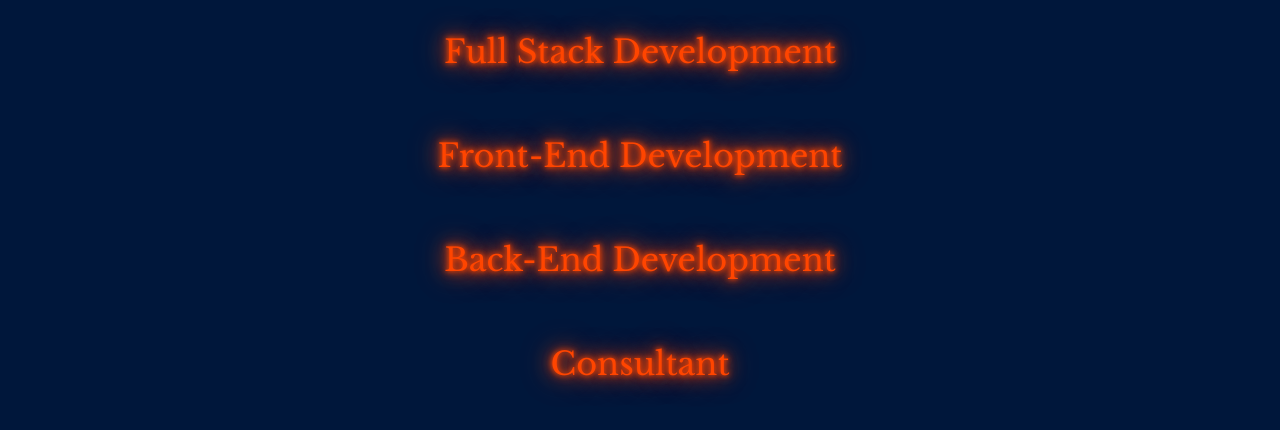
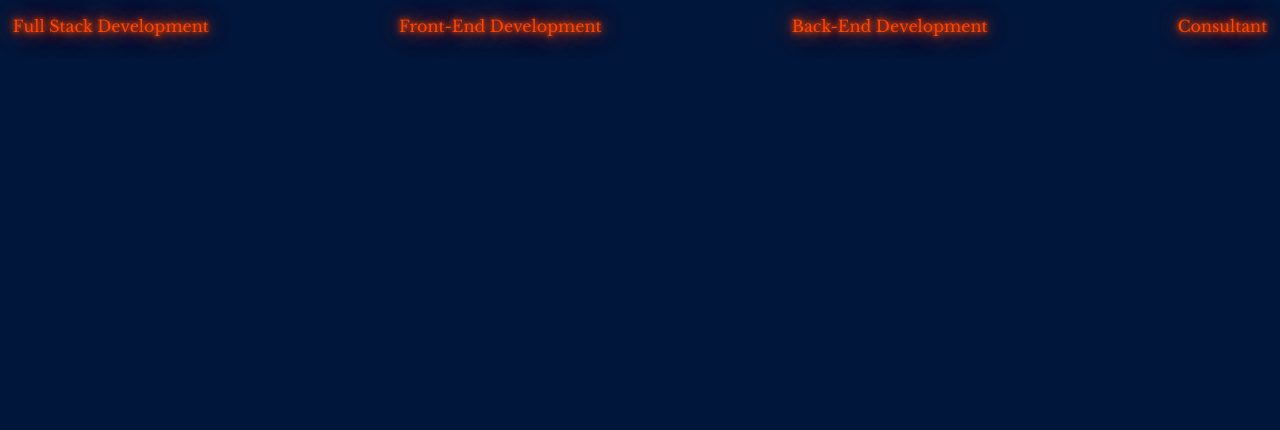
Before and after one commit to Lauta2712/personal-portfolio, a React (Create React App) app: page /services in a window 1280 px wide. Shown: the top 430 px of the page. Built offline with nearby package versions, Linux system fonts and the light colour scheme.

Commit message:
cambios en estilos y funcionalidades

```diff
--- a/src/components/Navbar/Navbar.jsx
+++ b/src/components/Navbar/Navbar.jsx
@@ -13,9 +13,9 @@ const Navbar = () => {
                 <Link to="/about" className={styles.link}>
                     About
                 </Link>
-                <Link to="/services" className={styles.link}>
+                {/* <Link to="/services" className={styles.link}>
                     What can I offer?
-                </Link>
+                </Link> */}
             </div>
         </nav>
     );
--- a/src/components/Projects/Projects.module.css
+++ b/src/components/Projects/Projects.module.css
@@ -4,7 +4,7 @@ body {
 
 .projectsContainer {
   max-width: 100vw;
-  margin-bottom: 10rem;
+  /* margin-bottom: 8rem; */
 }
 
 .projects {
--- a/src/index.css
+++ b/src/index.css
@@ -1,5 +1,5 @@
 body {
-  background-color: #00173B;
+  background-color: #00173B !important;
   margin: 0;
   font-family: -apple-system, BlinkMacSystemFont, 'Segoe UI', 'Roboto', 'Oxygen',
     'Ubuntu', 'Cantarell', 'Fira Sans', 'Droid Sans', 'Helvetica Neue',
--- a/src/pages/About/About.jsx
+++ b/src/pages/About/About.jsx
@@ -1,21 +1,25 @@
 import React from "react";
 import styles from "./About.module.css"
+//import certificate from "../../img/WhatsApp Image 2023-06-10 at 13.23.59 (1).jpeg"
 
 const About = () => {
     return(
         <div className={styles.about}>
-            <div className={styles.english}>
-                <h2>About</h2>
-                <p>Hello! My name is Lautaro Rodriguez, and I am a Full Stack Developer with a background in Industrial Engineering. My engineering studies have helped me develop problem-solving skills and perseverance in achieving my goals, particularly in the Back-End specialization. I have knowledge of agile methodologies (Scrum) and I am accustomed to working in a team environment.
-
-I have experience in Front-End and Back-End development using GIT, HTML, Javascript, data structures, algorithms, CSS, CSS frameworks, React.js, Redux, Node.js, Express, SQL, and Sequelize. I consider myself an adaptable person with creativity, critical thinking, and curiosity. I am full of energy and always eager to learn new things, with a strong desire to grow both personally and professionally.</p>
-            </div>
             <div className={styles.spanish}>
                 <h2>Acerca de Lautaro</h2>
                 <p>Hola! Mi nombre es Lautaro Rodriguez, soy Full Stack Developer con background como estudiante de Ingeniería Industrial, ayudándome a desarrollar la lógica ante la resolución de un problema y la perseverancia para conseguir mis objetivos, especializado en Back-End. Poseo conocimientos en metodologías ágiles (Scrum) y estoy muy acostumbrado al trabajo en equipo. Tengo experiencia en desarrollo de Front End y Back End con: GIT, HTML, Javascript, estructura de datos, algoritmos, CSS, frameworks CSS, React.js, Redux, Node.js, Express, SQL, Sequelize. Me considero una persona con adaptabilidad, creatividad, pensamiento crítico y curiosidad. Soy una persona con mucha energía e inquieta, que siempre está buscando aprender cosas nuevas pero sobre todo con muchas ganas de seguir creciendo tanto en lo personal como también en el ámbito profesional.</p>
             </div>
+            {/* <img src={certificate} alt="certificate" className={styles.certificate}/> */}
         </div>
     )
 }
 
 export default About;
+
+
+{/* <div className={styles.english}>
+    <h2>About</h2>
+    <p>Hello! My name is Lautaro Rodriguez, and I am a Full Stack Developer with a background in Industrial Engineering. My engineering studies have helped me develop problem-solving skills and perseverance in achieving my goals, particularly in the Back-End specialization. I have knowledge of agile methodologies (Scrum) and I am accustomed to working in a team environment.
+
+I have experience in Front-End and Back-End development using GIT, HTML, Javascript, data structures, algorithms, CSS, CSS frameworks, React.js, Redux, Node.js, Express, SQL, and Sequelize. I consider myself an adaptable person with creativity, critical thinking, and curiosity. I am full of energy and always eager to learn new things, with a strong desire to grow both personally and professionally.</p>
+</div> */}
--- a/src/pages/About/About.module.css
+++ b/src/pages/About/About.module.css
@@ -7,24 +7,24 @@
   justify-content: center;
   width: 100vw;
   height: 100vh;
-  background-color: #00173B;
+  background-color:#212121;
 }
 
 .english,
 .spanish {
-  background-color: #040F1A;
+  background-color:#212121;
   color: white;
   text-align: justify;
   padding: 2%;
-  border: 1px solid #0B2C4D;
-  box-shadow: 0 0 5px #0B2C4D;
+  border: 1px solid #212121;
+  box-shadow: 0 4px 8px #f53500;
   border-radius: 10px;
   margin: 2%;
 }
 
 .english h2,
 .spanish h2 {
-  margin-left: 45%;
+  margin-left: 40%;
 }
 
 /* Media Queries */
@@ -40,3 +40,13 @@
     text-align: center;
   }
 }
+
+/* .certificate{
+  display: flex;
+  flex-direction: column;
+  justify-content: center;
+  align-items: center;
+  max-width: 250px;
+  max-height: 200px;
+  margin-left: 40%;
+} */
--- a/src/pages/Contact/Contact.module.css
+++ b/src/pages/Contact/Contact.module.css
@@ -7,7 +7,7 @@
     width: 100vw;
     height: 100vh;
     align-items: center;
-    background-color: #00173B;
+    background-color:#212121;
     color: white;
 }
 
@@ -18,10 +18,10 @@
 
 .description{
     padding: 2%;
-    border: 1px solid #0B2C4D;
+    border: 1px solid #212121;
     border-radius: 10px;
-    background-color: #00317A;
-    box-shadow: 0 4px 8px #0B2C4D;
+    background-color: #212121;
+    box-shadow: 0 4px 8px #f53500;
 }
 
 .photo{
--- a/src/pages/Home/Home.module.css
+++ b/src/pages/Home/Home.module.css
@@ -4,7 +4,7 @@
     font-family: 'Libre Baskerville', serif;
     text-align: center;
     background-color: #00173B;
-    height: 100vh;
+    height: 100%;
     display: flex;
     flex-direction: column;
     align-items: center;
@@ -12,7 +12,26 @@
     font-size: calc(10px + 2vmin);
     color: white;
     font-weight: lighter;
-    overflow: hidden;
     margin: 0;
     padding: 0;
 }
+
+/* Estilos generales */
+body {
+    scrollbar-width: thin;
+    scrollbar-color: #00173B #f53500;
+}
+
+/* Estilos para WebKit (Chrome, Safari) */
+::-webkit-scrollbar {
+    width: 8px;
+}
+
+::-webkit-scrollbar-track {
+    background: #00173B;
+}
+
+::-webkit-scrollbar-thumb {
+    background-color: #f53500;
+    border-radius: 8px;
+}
--- a/src/pages/Services/Services.jsx
+++ b/src/pages/Services/Services.jsx
@@ -1,21 +1,19 @@
 import React from "react";
 import styles from "./Services.module.css"
-//import fullstack from "../../img/360_F_318606217_Hk8jo2MVoI33SQOkYrfOF929J7JgIP0P.jpg"
 
 const Services = () => {
     return(
         <div className={styles.services}>
-            <div>
+            <div className={styles.servicesItems}>
                 <p>Full Stack Development</p>
-
             </div>
-            <div>
+            <div className={styles.servicesItems}>
                 <p>Front-End Development</p>
             </div>
-            <div>
+            <div className={styles.servicesItems}>
                 <p>Back-End Development</p>
             </div>
-            <div>
+            <div className={styles.servicesItems}>
                 <p>Consultant</p>
             </div>
         </div>
--- a/src/pages/Services/Services.module.css
+++ b/src/pages/Services/Services.module.css
@@ -3,12 +3,16 @@
 .services{
     font-family: 'Libre Baskerville', serif;
     display: flex;
-    flex-direction: column;
-    width: 100vw;
-    height: 100vh;
+    flex-direction: row;
+    justify-content: space-between;
     align-items: center;
     background-color: #00173B;
     color: orangered;
     text-shadow: 0 0 5px orangered, 0 0 10px orangered, 0 0 20px orangered, 0 0 30px orangered;
-    font-size: 2rem;
+    font-size: 1rem;
 }
+
+.servicesItems{
+    margin-left: 1%;
+    margin-right: 1%;
+}
```
Also changed, not shown: src/img/WhatsApp Image 2023-06-10 at 13.23.59 (1).jpeg (added).
